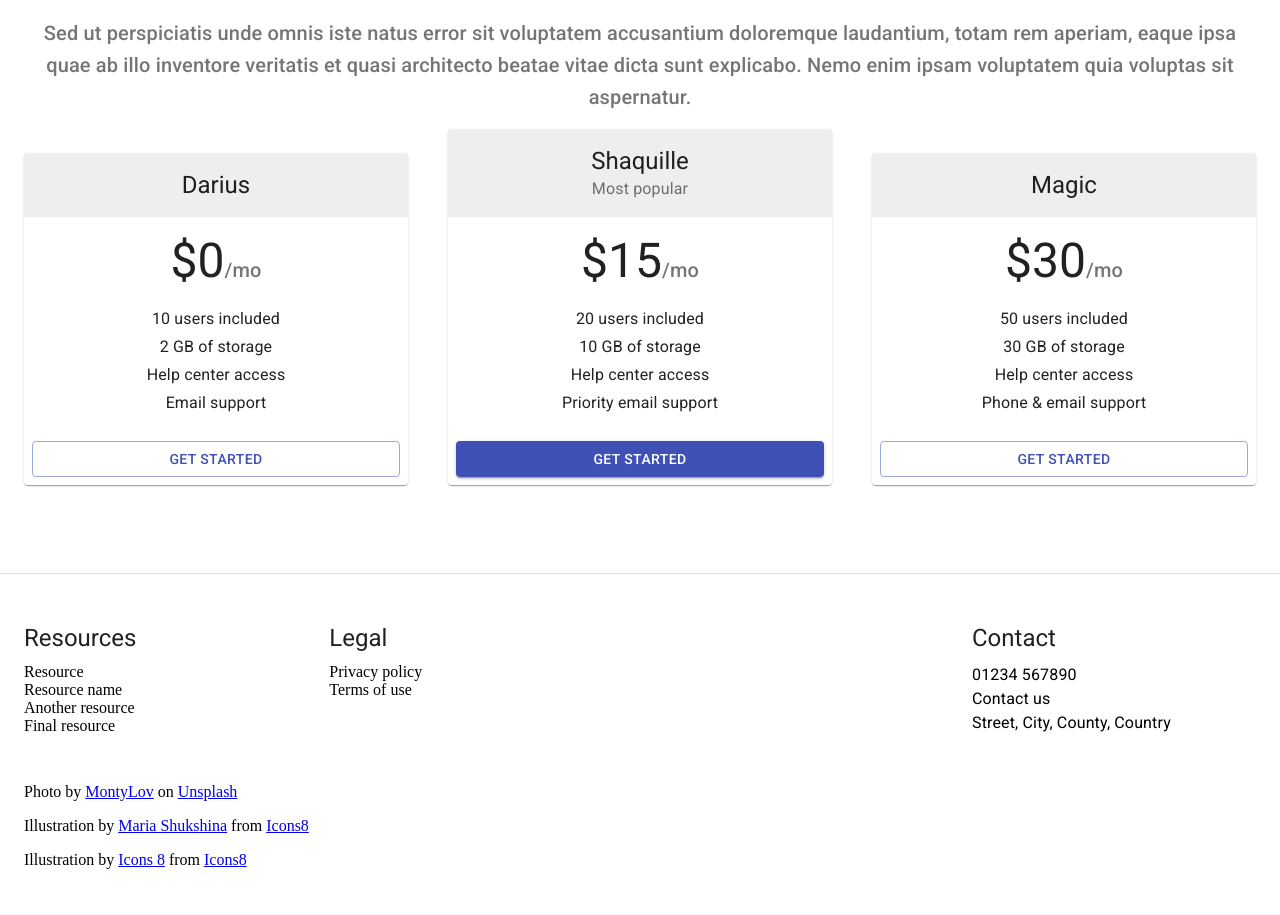
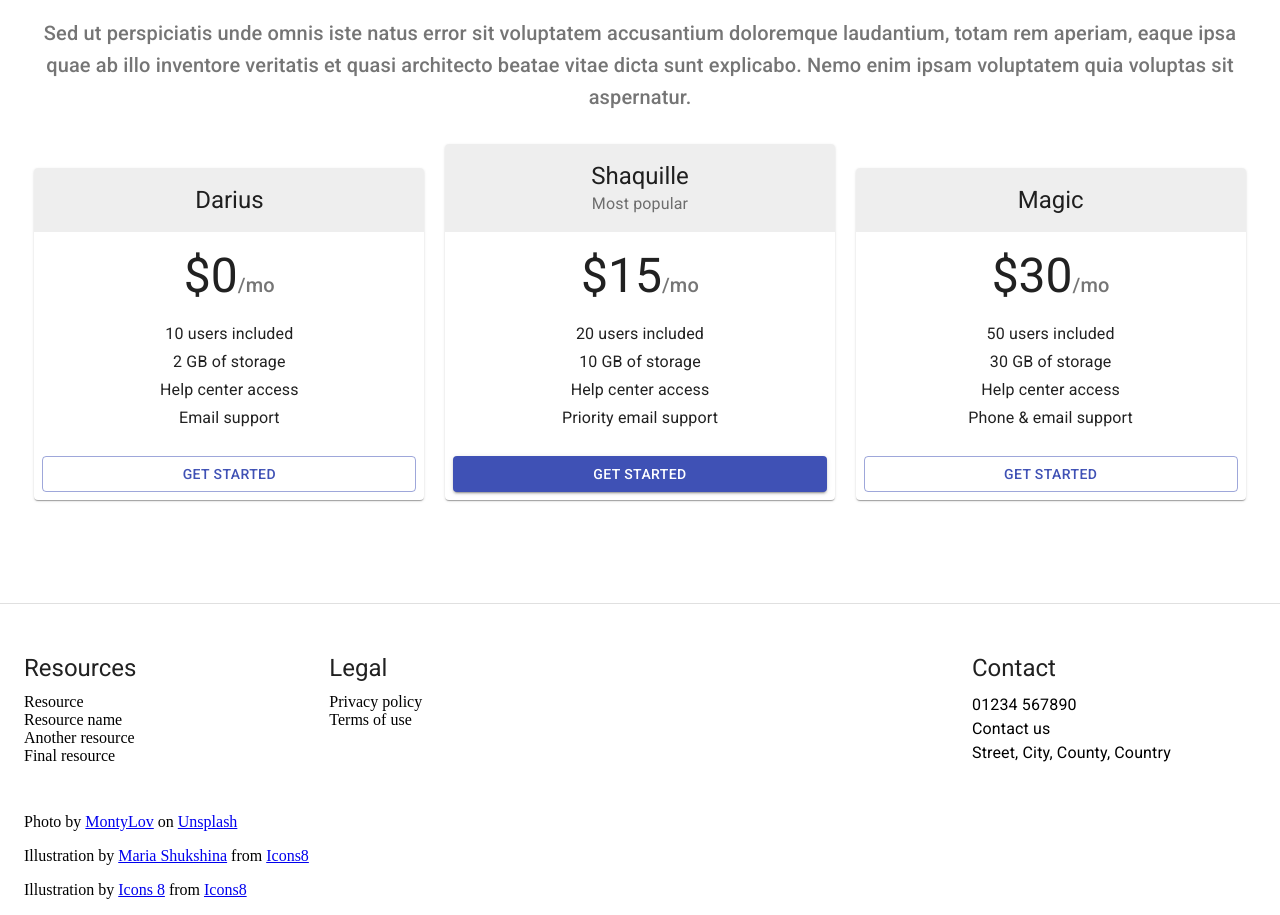
Before and after one commit to DariusPirvulescu/goco-test-client, a React (Create React App) app: page / in a window 1280 px wide. Shown: the part 1298-2213 px from the top of the page. Built offline with nearby package versions, Linux system fonts and the light colour scheme.

Commit message:
Fix horizontal overflow scroll in Homepage

```diff
--- a/src/components/App.js
+++ b/src/components/App.js
@@ -25,7 +25,12 @@ const App = () => {
       try {
         const foundUser = JSON.parse(userLoggedIn);
         setUser(foundUser);
-      } catch (err) {}
+      } catch (err) {
+        /* eslint-disable no-console */
+        console.log(err)
+        /* eslint-enable no-console */
+
+      }
     }
   }, []);
 
--- a/src/components/atoms/InfoCard.js
+++ b/src/components/atoms/InfoCard.js
@@ -13,6 +13,10 @@ const useStyle = makeStyles((theme) => ({
         ? theme.palette.grey[200]
         : theme.palette.grey[700],
   },
+  cardRoot: {
+    margin: '15px auto',
+    width: '95%'
+  }
 }));
 
 const InfoCard = ({ children, header, subheader, buttonVariant, link }) => {
@@ -24,7 +28,7 @@ const InfoCard = ({ children, header, subheader, buttonVariant, link }) => {
   }
 
   return (
-    <Card>
+    <Card className={classes.cardRoot}>
       <CardHeader
         title={header}
         subheader={subheader}
--- a/src/components/molecules/Header.js
+++ b/src/components/molecules/Header.js
@@ -12,7 +12,7 @@ import { UserContext } from 'contexts/userContext';
 
 const useStyle = makeStyles((theme) => ({
   root: {
-    width: '100vw',
+    width: '97vw',
     paddingBottom: 50,
   },
   gridContainer: {
--- a/src/components/molecules/Pricing.js
+++ b/src/components/molecules/Pricing.js
@@ -19,7 +19,7 @@ const useStyle = makeStyles(() => ({
   },
   root: {
     padding: 24,
-  },
+  }
 }));
 
 const Pricing = () => {
@@ -49,7 +49,7 @@ const Pricing = () => {
         illo inventore veritatis et quasi architecto beatae vitae dicta sunt
         explicabo. Nemo enim ipsam voluptatem quia voluptas sit aspernatur.
       </Typography>
-      <Grid container spacing={5} alignItems="flex-end">
+      <Grid container alignItems="flex-end">
         {priceGroups.map((group) => (
           <Grid
             item
@@ -63,6 +63,7 @@ const Pricing = () => {
               subheader={group.subheader}
               buttonVariant={group.buttonVariant}
               link={group.link}
+              className={classes.card}
             >
               <CardBody title={group.price} subtitle="/mo">
                 {group.description.map((line) => (
--- a/src/components/organisms/Dashboard.js
+++ b/src/components/organisms/Dashboard.js
@@ -36,7 +36,7 @@ function Dashboard() {
   const { providedUser } = useContext(UserContext);
 
   return (
-    <Grid container spacing={1} className={classes.dashboardContainer} justify='center' alignItems='center'>
+    <Grid container className={classes.dashboardContainer} justify='center' alignItems='center'>
       <Grid item xs={12} className={classes.dashboardHeader}>
         <Avatar size='large'/>
         <Typography variant="h5">
```
